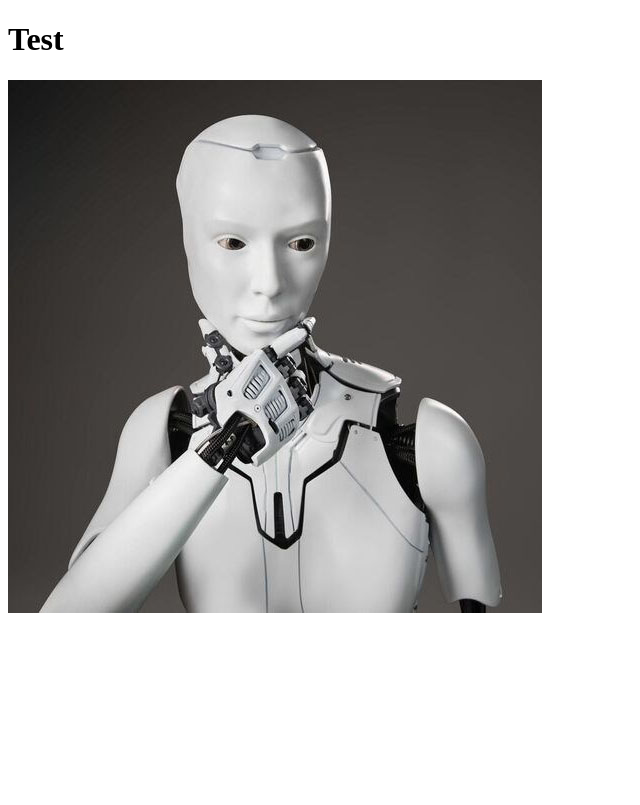
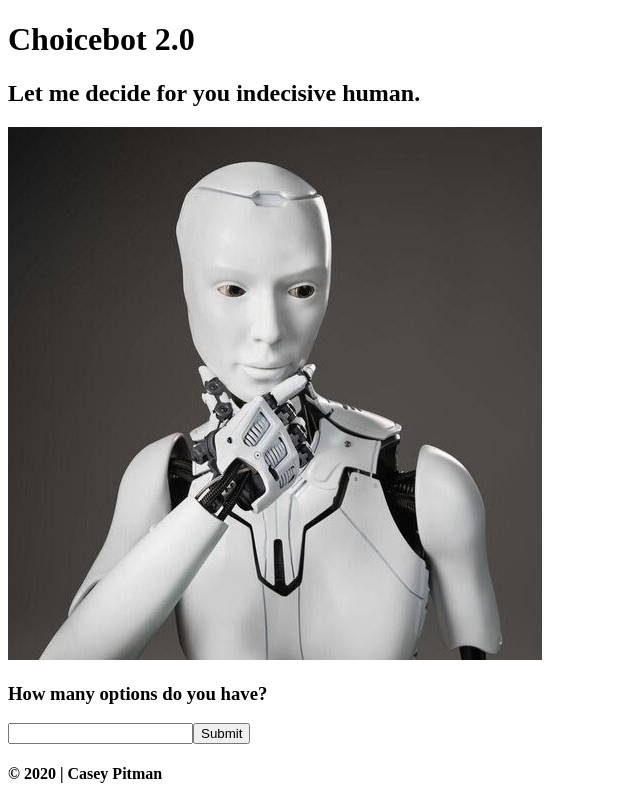
Before and after one commit to CaseyPitman/choice-bot-2.0, a React (Create React App) app: page / in a window 1280 px wide. Shown: the whole page, without its empty margins (0-640 px from the left). Built offline with nearby package versions, Linux system fonts and the light colour scheme.

Commit message:
basic load page rendered

```diff
--- a/src/App.js
+++ b/src/App.js
@@ -2,15 +2,42 @@ import React,  {Component} from 'react';
 
 
 class App extends Component {
+  constructor(props){
+    super(props);
+
+    this.state = {
+      numOfOptions: 0,
+      options: [],
+      choice: ''
+    }
+  }
 
   render(){
     return (
-      <div className="App">
-        <header className="App-header">
-          <h1>Test</h1>
-          <img src={require('./choice-bot.jpg')}/>
+      <div className='App'>
+
+        <header className='header'>
+          <h1 className ='headline'>Choicebot 2.0</h1>
+          <h2 className = 'subHeadline'>Let me decide for you indecisive human. </h2>
+          <img className = 'robotImage' src={require('./choice-bot.jpg')} alt = 'The Choicebot'/>
         </header>
-        </div>
+
+        <main className = 'container'>
+          {/* Visible on load */}
+          <form className = 'input'>
+            <h3>How many options do you have?</h3>
+            <input className = 'optionsInput' type = 'number'/>
+            <button className = 'submitInput' type = 'submit'>Submit</button>
+          </form>
+
+          {/* hidden on load, revealed after number of options */}
+
+        </main>
+        <footer className = 'footer'>
+          <h4 className = 'copyright'>&copy; 2020 | Casey Pitman </h4>
+        </footer>
+
+      </div>
     );
   }
 }
```
Also changed, not shown: src/styles.css (added).
